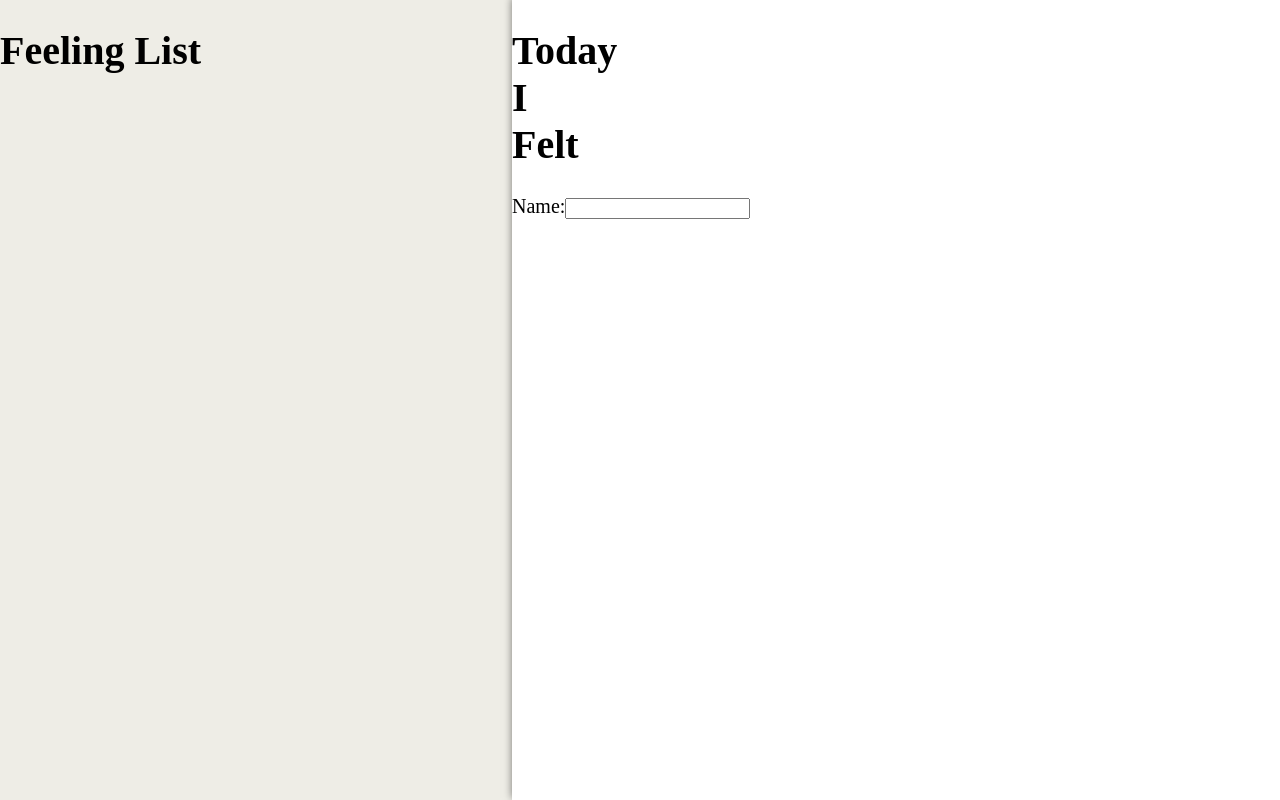
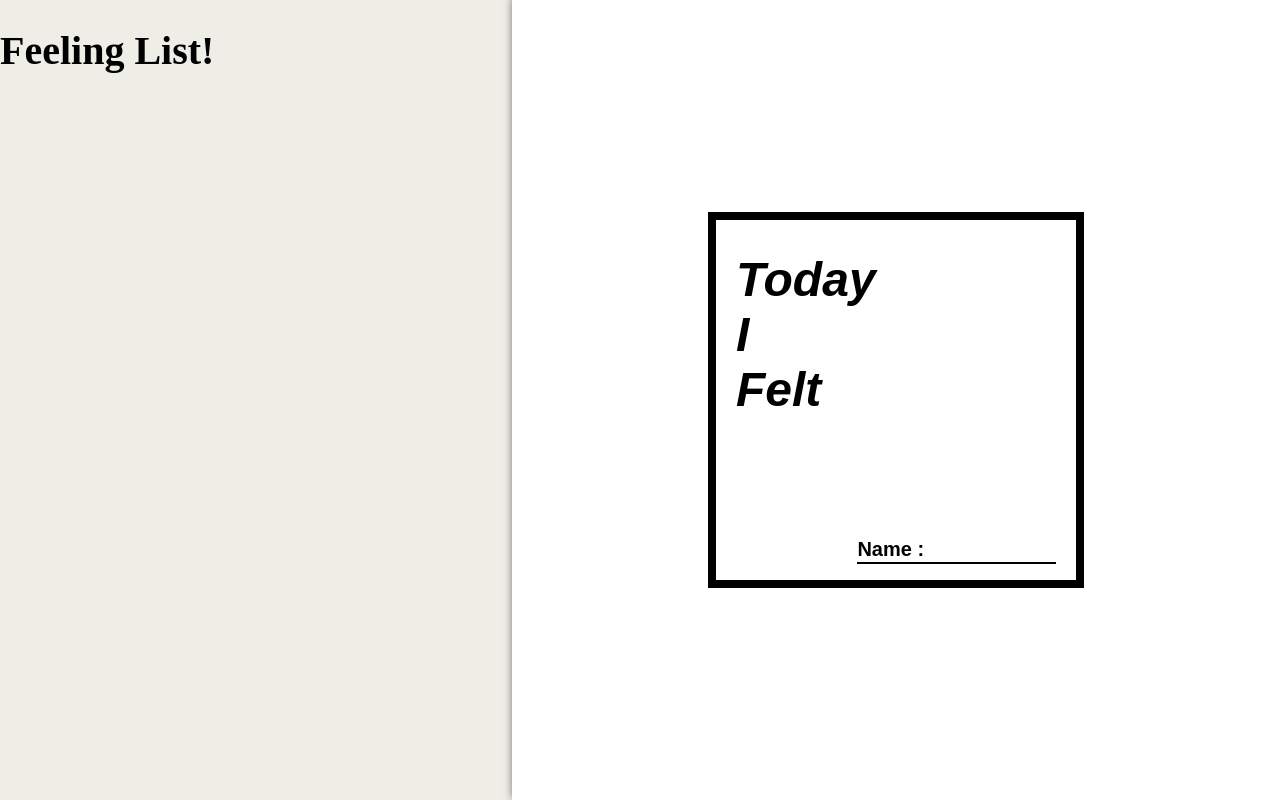
Before and after one commit to seoyeon-double-7/today-i-felt, a React (Create React App) app: page / in a window 1280 px wide. Built offline with nearby package versions, Linux system fonts and the light colour scheme; a web font is replaced by a local one.

Commit message:
font inherit

```diff
--- a/src/App/style.css
+++ b/src/App/style.css
@@ -15,5 +15,5 @@ html, body{
 .App{
   display: flex;
   width: 100%;
-  height: 100%
+  height: 100%;
 }
--- a/src/FeelingDetail/index.jsx
+++ b/src/FeelingDetail/index.jsx
@@ -14,7 +14,7 @@ class FeelingDetail extends React.Component {
             Felt
           </h1>
           <div className="owner-name">
-            <span>Name:</span>
+            <strong>Name : </strong>
             <input type="text" maxLength={5} />
           </div>
         </div>
--- a/src/FeelingDetail/style.css
+++ b/src/FeelingDetail/style.css
@@ -2,4 +2,45 @@
   background: white;
   flex: 3;
   box-shadow: 0 -2px 8px rgba(0, 0, 0, 50%);
+  display: flex;
+  justify-content: center;
+  align-items:center;
+  /* position: relative; */
 }
+
+.title{
+  font-family: sans-serif;
+  width:360px;
+  height: 360px;
+  border: solid 8px #000;
+  position: relative;
+  /* position: absolute; */
+  /* left: 50%; */
+  /* top: 50%; */
+  /* transform: translate(-50%, -50%); */
+}
+
+.title > h1 {
+  font-size: 48px;
+  font-weight: bold;
+  font-style: italic;
+  margin-left: 20px;
+}
+
+.owner-name {
+  position: absolute;
+  right: 20px;
+  bottom: 16px;
+  border-bottom: solid 2px #000;
+}
+
+.owner-name > input {
+  width: 10ch;
+  border: none;
+  margin-left: 1ch;
+  font-size: inherit;
+}
+
+.owner-name>input:focus{
+  outline: none;
+}
--- a/src/FeelingList/index.jsx
+++ b/src/FeelingList/index.jsx
@@ -5,7 +5,7 @@ class FeelingList extends React.Component {
   render() {
     return (
       <div className="feeling-list">
-        <h1>Feeling List</h1>
+        <h1>Feeling List!</h1>
       </div>
     );
   }
```
